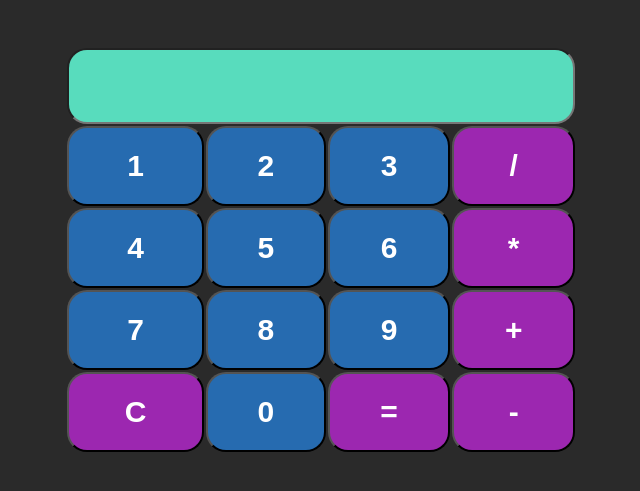
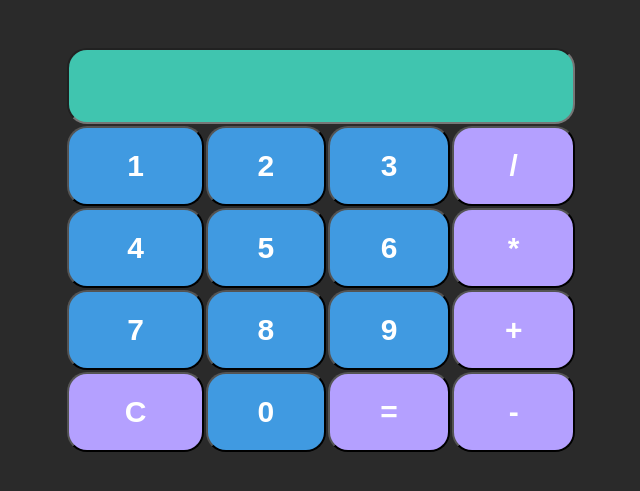
Before and after one commit to tugce-guzle/js_calculator, a plain HTML site: page index.html in a window 1280 px wide. Both pictures are taken after a click on the button "DARK THEME". Shown: the part 233-724 px from the top of the page, without its empty margins (319-959 px from the left). Drawn offline with Linux system fonts and the light colour scheme.

Commit message:
files updated

```diff
--- a/app.js
+++ b/app.js
@@ -1,6 +1,6 @@
-function light(){
-    document.body.style.backgroundColor='white';
-    document.getElementById('title').style.color='black';
+function dark(){
+    document.body.style.backgroundColor='#2a2a2a';
+    document.getElementById('title').style.color='white';
     for (i=0 ; i<=5 ; i++)
     {
         document.getElementsByClassName('process')[i].style.backgroundColor= "#B4A0FF" ;
@@ -10,9 +10,9 @@ function light(){
     }
     document.getElementById('inputfield').style.backgroundColor="#40C5AF";
 }
-function dark(){
-    document.body.style.backgroundColor="#2a2a2a";
-    document.getElementById('title').style.color='white';
+function light(){
+    document.body.style.backgroundColor="white";
+    document.getElementById('title').style.color='black';
     for (i=0 ; i<=5 ; i++)
     {
         document.getElementsByClassName('process')[i].style.backgroundColor= "#9C27B0" ;
--- a/style.css
+++ b/style.css
@@ -6,7 +6,7 @@ body{
 .numbers{
     width: 100%;
     height: 80px;
-    background-color:#409AE1;
+    background-color:#266BB0;
     font-weight: bold;
     font-size: 30px;
     color: white;
@@ -14,7 +14,7 @@ body{
 .process{
     width: 100%;
     height: 80px;
-    background-color:#B4A0FF;
+    background-color:#9C27B0;
     font-weight: bold;
     font-size: 30px;
     color: white;
@@ -41,7 +41,7 @@ h1{
 #inputfield{
     width: 500px;
     height:70px;
-    background-color:#40C5AF;
+    background-color:#58DCBD;
     font-weight: bold;
     font-size: 30px;
     border-radius: 20px;
```
Also changed, not shown: dark.png, light.png.
